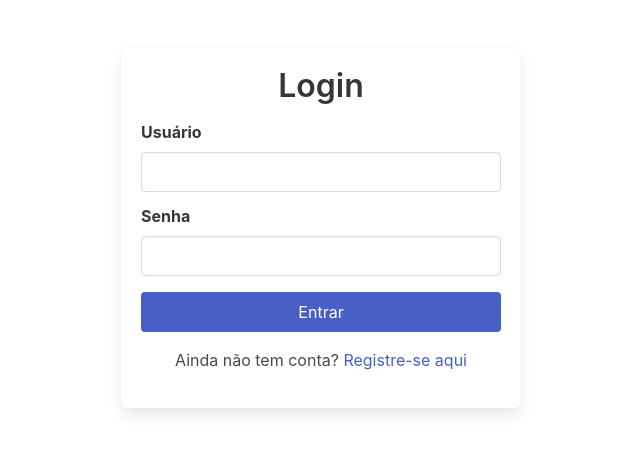
After one commit to bernardommedeiros/Projeto-UGTSIC-Django, a Django app: page / in a window 1280 px wide. The commit adds this page. Shown: the top 455 px of the page, without its empty margins (319-959 px from the left). Run offline with Django 5.2, Linux system fonts and the light colour scheme; some libraries are stand-ins or nearby versions.

Commit message:
feat: login usecase

```diff
--- a/src/ugtsic_project/cv_hub/forms.py
+++ b/src/ugtsic_project/cv_hub/forms.py
@@ -9,3 +9,11 @@ class UserRegisterForm(UserCreationForm):
     class Meta:
         model = User
         fields = ['username', 'email', 'avatar_url', 'password1', 'password2']
+
+class UserLoginForm(AuthenticationForm):
+    username = forms.CharField()
+    password = forms.CharField(widget=forms.PasswordInput)
+
+    class Meta:
+        model = User
+        fields = ['username', 'password']
--- /dev/null
+++ b/src/ugtsic_project/cv_hub/templates/auth/login.html
@@ -0,0 +1,50 @@
+{% extends "style_base/style_base.html" %}
+
+{% block content %}
+<section class="section">
+  <div class="container" style="max-width: 400px;">
+    <div class="box">
+      <h1 class="title is-3 has-text-centered mb-4">Login</h1>
+      <form method="post">
+        {% csrf_token %}
+        {% if form.non_field_errors %}
+          <div class="notification is-danger">
+            {{ form.non_field_errors }}
+          </div>
+        {% endif %}
+
+        <div class="field">
+          <label class="label" for="id_username">Usuário</label>
+          <div class="control">
+            <input class="input" type="text" name="username" id="id_username" required>
+          </div>
+          {% if form.username.errors %}
+            <p class="help is-danger">{{ form.username.errors.0 }}</p>
+          {% endif %}
+        </div>
+
+        <div class="field">
+          <label class="label" for="id_password">Senha</label>
+          <div class="control">
+            <input class="input" type="password" name="password" id="id_password" required>
+          </div>
+          {% if form.password.errors %}
+            <p class="help is-danger">{{ form.password.errors.0 }}</p>
+          {% endif %}
+        </div>
+
+        <div class="field mt-4">
+          <div class="control">
+            <button class="button is-link is-fullwidth">Entrar</button>
+          </div>
+        </div>
+
+        <p class="has-text-centered mt-4">
+          Ainda não tem conta?
+          <a href="{% url 'register' %}">Registre-se aqui</a>
+        </p>
+      </form>
+    </div>
+  </div>
+</section>
+{% endblock %}
--- a/src/ugtsic_project/cv_hub/templates/auth/register.html
+++ b/src/ugtsic_project/cv_hub/templates/auth/register.html
@@ -51,7 +51,10 @@
         </form>
 
 
-
+      <p class="has-text-centered mt-4">
+        Já tem conta?
+        <a href="{% url 'login' %}" class="has-text-link">Entrar</a>
+      </p>
     </div>
   </div>
 </main>
--- a/src/ugtsic_project/cv_hub/templates/style_base/style_base.html
+++ b/src/ugtsic_project/cv_hub/templates/style_base/style_base.html
@@ -2,6 +2,7 @@
 <head>
     <meta charset="UTF-8">
     <title>{% block title %} UGTSIC CV HUB {% endblock %}</title>
+    <!-- ALOCA ESTILIZADOR SEM PRECISAR BAIXAR NODEMODULES, APENAS VIA CDN -->
     <link rel="stylesheet" href="https://cdn.jsdelivr.net/npm/bulma@0.9.4/css/bulma.min.css">
 </head>
 <body>
--- a/src/ugtsic_project/cv_hub/urls.py
+++ b/src/ugtsic_project/cv_hub/urls.py
@@ -1,7 +1,8 @@
 from django.urls import path
 from django.contrib.auth import views as auth_views
-from .views.auth import register_view
+from .views.auth import register_view, login_view
 
 urlpatterns = [
+    path('', login_view, name='login'),
     path('register/', register_view, name='register'),
 ]
--- a/src/ugtsic_project/cv_hub/views/auth.py
+++ b/src/ugtsic_project/cv_hub/views/auth.py
@@ -1,6 +1,6 @@
 from django.shortcuts import render, redirect
 from django.contrib.auth import login, logout, authenticate
-from ..forms import UserRegisterForm
+from ..forms import UserRegisterForm, UserLoginForm
 
 def register_view(request):
     if request.method == 'POST':
@@ -14,3 +14,14 @@ def register_view(request):
     else:
         form = UserRegisterForm()
     return render(request, 'auth/register.html', {'form': form})
+
+def login_view(request):
+    if request.method == 'POST':
+        form = UserLoginForm(data=request.POST)
+        if form.is_valid():
+            user = form.get_user()
+            login(request, user)
+            return redirect('home_page')
+    else:
+        form = UserLoginForm()
+    return render(request, 'auth/login.html', {'form': form})
```
